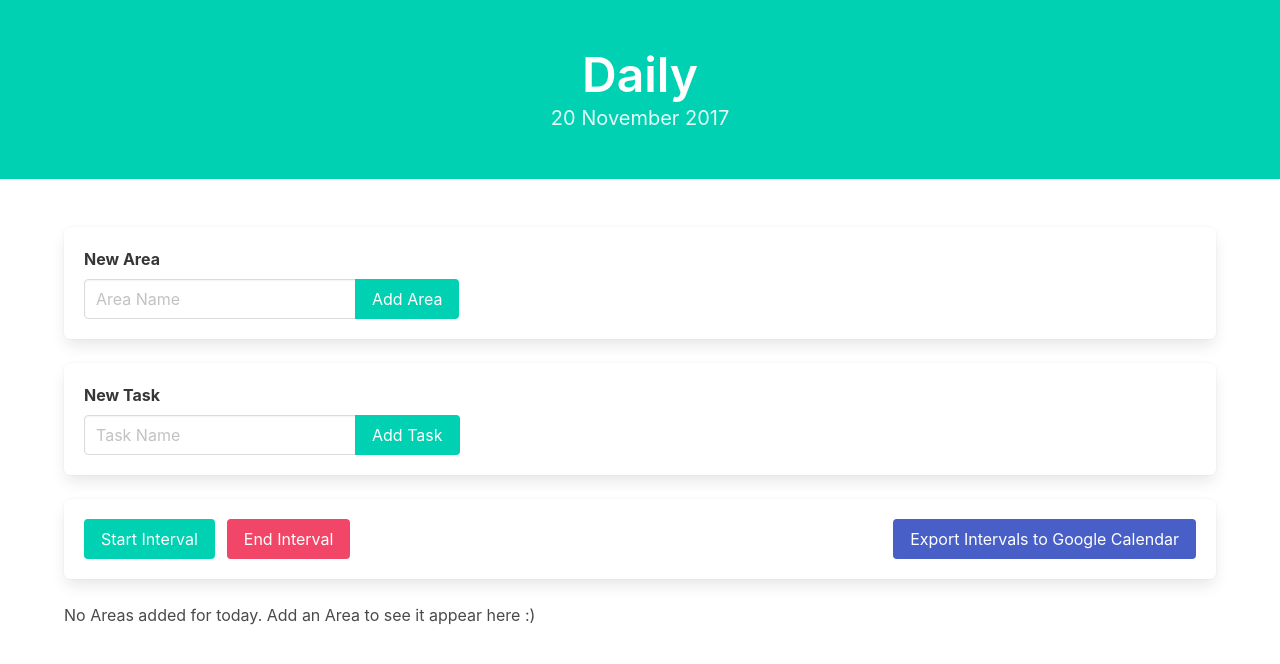
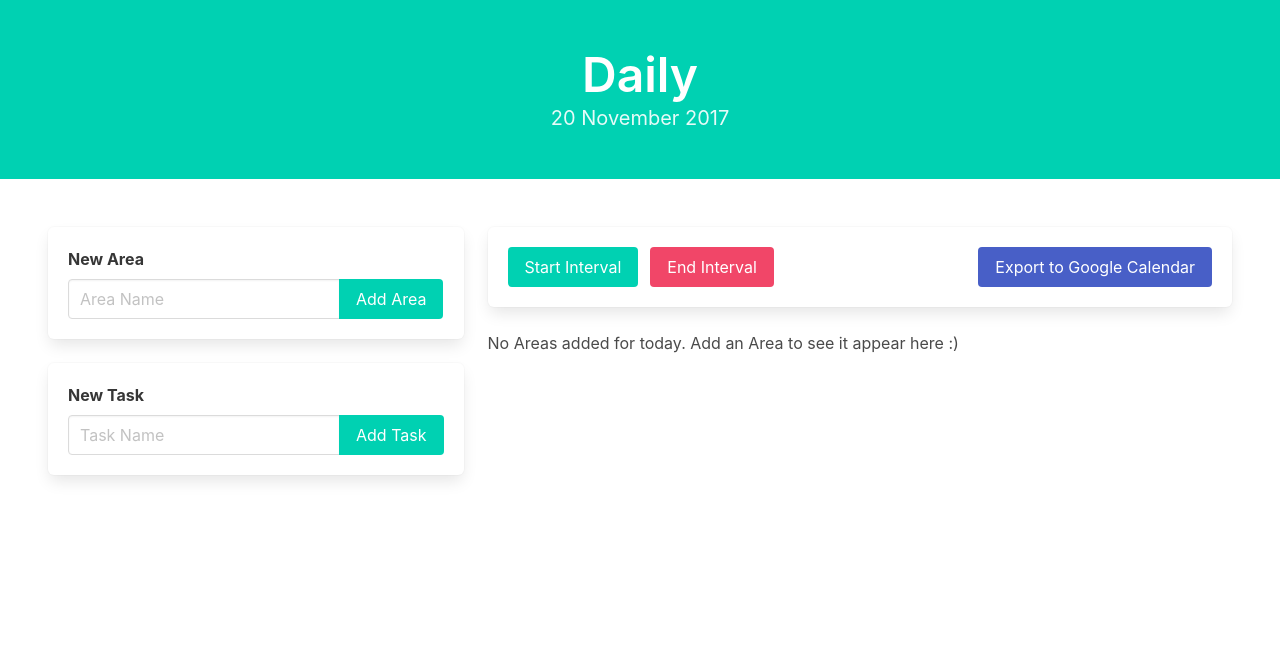
Before and after one commit to arseniy-panfilov/daily, a Django app: page /daily/ in a window 1280 px wide. Shown: the top 664 px of the page. Run offline with Django 3.2, Linux system fonts and the light colour scheme; data that the repository does not hold is empty; some libraries are stand-ins or nearby versions.

Commit message:
Add columns to page layout

```diff
--- a/daily/templates/daily/index.html
+++ b/daily/templates/daily/index.html
@@ -35,7 +35,8 @@
         {% endif %}
 
         <section class="section" name="areas">
-            <div class="container">
+            <div class="columns">
+                <div class="column is-narrow">
                     <div class="box">
                         <form action="{% url 'daily:index' %}" method="post">
                             <label class="label">New Area</label>
@@ -63,6 +64,8 @@
                                 </div>
                             </div>
                         </div>
+                </div>
+                <div class="column">
                         <div class="box">
                             <nav class="level is-mobile">
                                 <div class="level-left">
@@ -78,7 +81,7 @@
                                 <div class="level-right">
                                     <div class="field is-right">
                                         <p class="control">
-                                        <input class="button is-link" type="submit" name="export" value="Export Intervals to Google Calendar" />
+                                            <input class="button is-link" type="submit" name="export" value="Export to Google Calendar" />
                                         </p>
                                     </div>
                                 </div>
@@ -137,6 +140,7 @@
                         {% endif %}
                     </form>
                 </div>
+            </div>
         </section>
     </body>
 </html>
```
Lines whose indentation alone changed are shown as unchanged.
